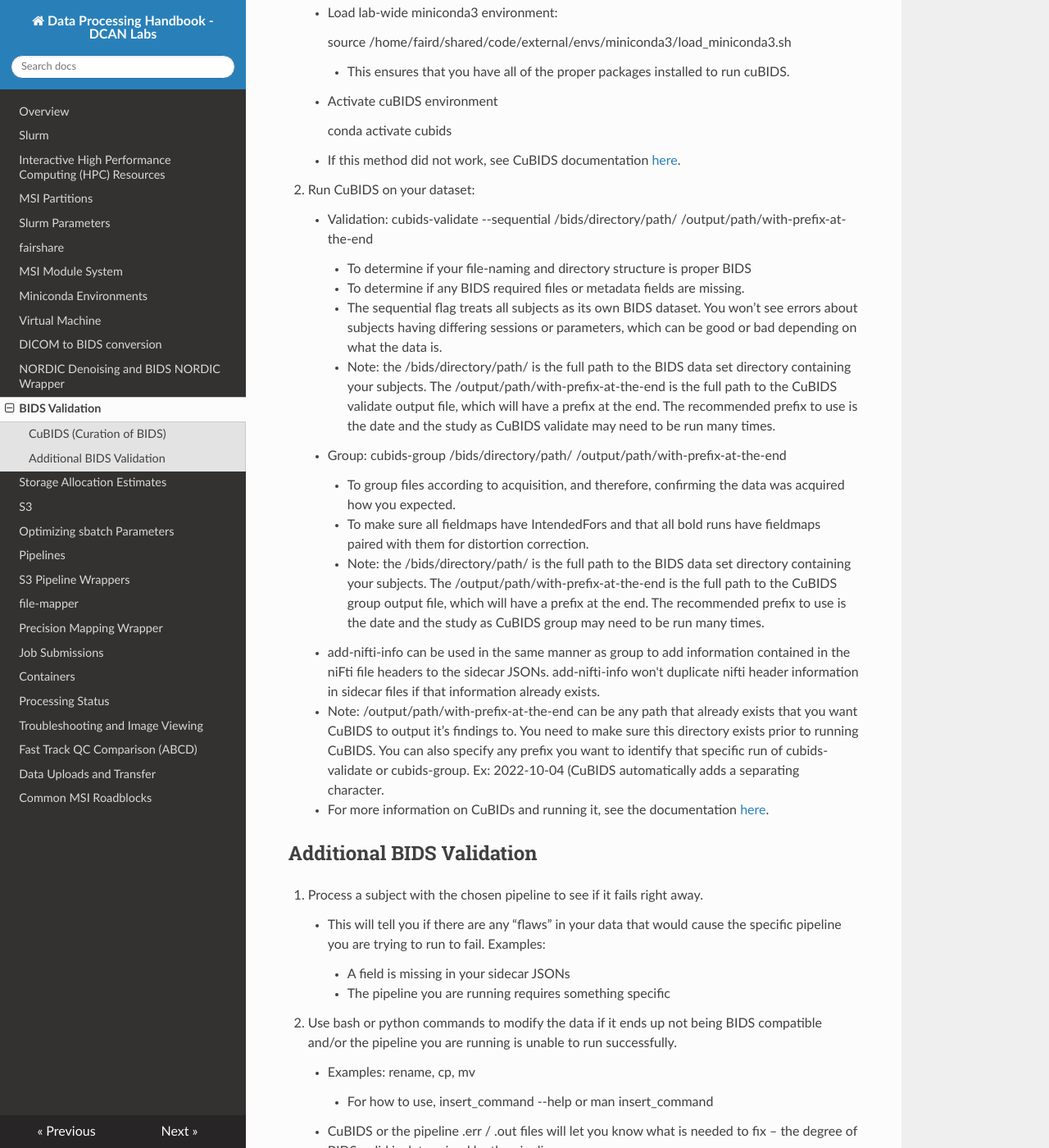
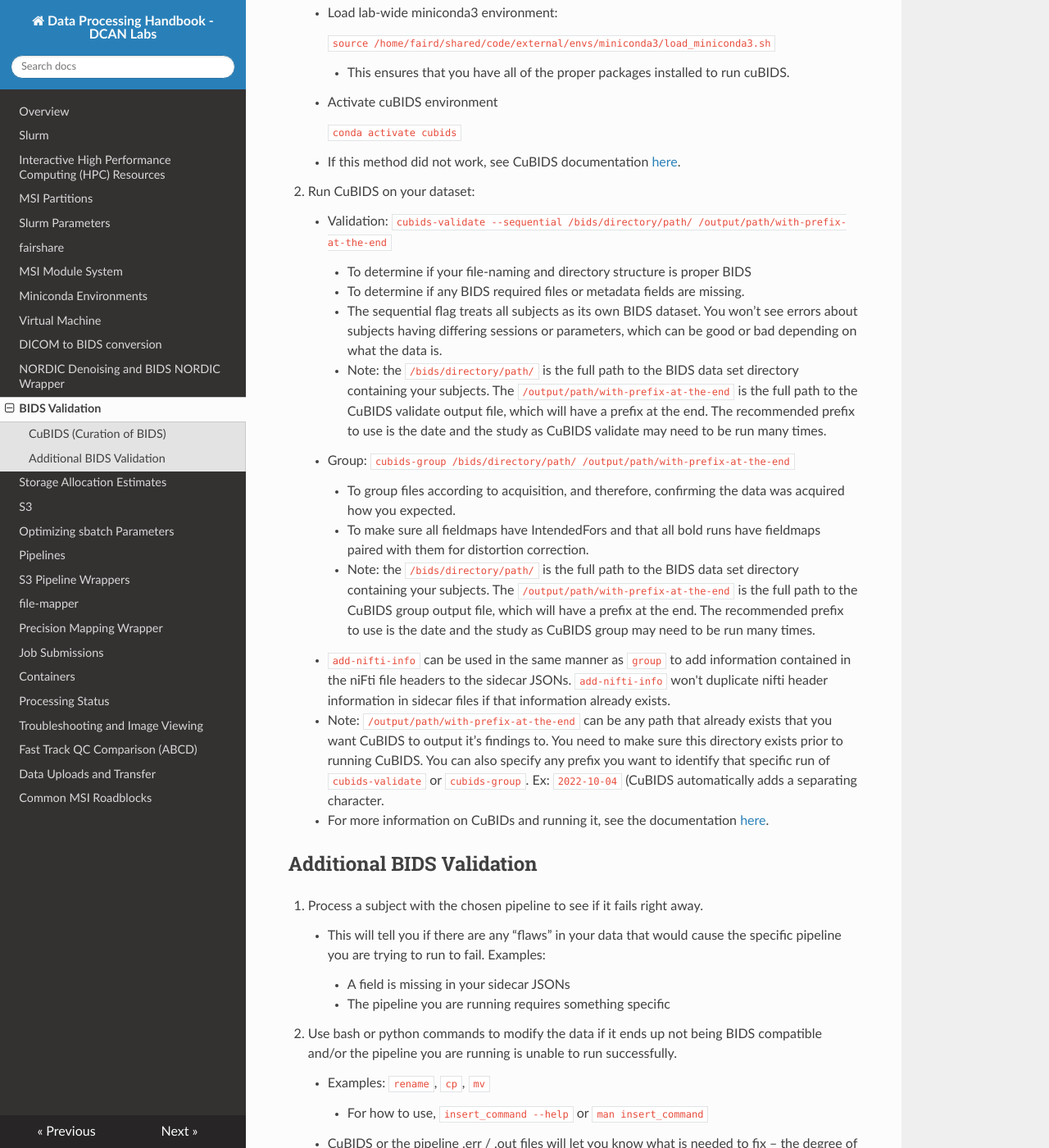
Before and after one commit to DCAN-Labs/cdni-brain, an MkDocs documentation site: the page built from docs/bids.md, in a window 1280 px wide and 1400 px high, scrolled down 368 px. Shown: the whole window at 82% size. Built offline with MkDocs 1.6.1, drawn with Linux system fonts in a browser that asks for light colours; nearby versions of some CDN libraries; some of the changed text lies outside the part shown.

Commit message:
added codeblocks dcm2bid-s3

```diff
--- a/docs/bids.md
+++ b/docs/bids.md
@@ -8,19 +8,19 @@ Used to make sure the data is BIDS valid (utilizing the [bids-validator package
 
     - Load lab-wide miniconda3 environment:
 
-        source /home/faird/shared/code/external/envs/miniconda3/load_miniconda3.sh
+        `source /home/faird/shared/code/external/envs/miniconda3/load_miniconda3.sh`
 
         - This ensures that you have all of the proper packages installed to run cuBIDS.
 
     - Activate cuBIDS environment
 
-        conda activate cubids
+        `conda activate cubids`
 
     - If this method did not work, see CuBIDS documentation [here](https://cubids.readthedocs.io/en/latest/installation.html).
 
 1. Run CuBIDS on your dataset:
 
-    - Validation: cubids-validate --sequential /bids/directory/path/ /output/path/with-prefix-at-the-end
+    - Validation: `cubids-validate --sequential /bids/directory/path/ /output/path/with-prefix-at-the-end`
 
         - To determine if your file-naming and directory structure is proper BIDS
 
@@ -28,19 +28,19 @@ Used to make sure the data is BIDS valid (utilizing the [bids-validator package
 
         - The sequential flag treats all subjects as its own BIDS dataset. You won’t see errors about subjects having differing sessions or parameters, which can be good or bad depending on what the data is.
 
-        - Note: the /bids/directory/path/ is the full path to the BIDS data set directory containing your subjects. The /output/path/with-prefix-at-the-end is the full path to the CuBIDS validate output file, which will have a prefix at the end. The recommended prefix to use is the date and the study as CuBIDS validate may need to be run many times.
+        - Note: the `/bids/directory/path/` is the full path to the BIDS data set directory containing your subjects. The `/output/path/with-prefix-at-the-end` is the full path to the CuBIDS validate output file, which will have a prefix at the end. The recommended prefix to use is the date and the study as CuBIDS validate may need to be run many times.
 
-    - Group: cubids-group /bids/directory/path/ /output/path/with-prefix-at-the-end
+    - Group: `cubids-group /bids/directory/path/ /output/path/with-prefix-at-the-end`
 
         - To group files according to acquisition, and therefore, confirming the data was acquired how you expected.
 
         - To make sure all fieldmaps have IntendedFors and that all bold runs have fieldmaps paired with them for distortion correction.
 
-        - Note: the /bids/directory/path/ is the full path to the BIDS data set directory containing your subjects. The /output/path/with-prefix-at-the-end is the full path to the CuBIDS group output file, which will have a prefix at the end. The recommended prefix to use is the date and the study as CuBIDS group may need to be run many times.
+        - Note: the `/bids/directory/path/` is the full path to the BIDS data set directory containing your subjects. The `/output/path/with-prefix-at-the-end` is the full path to the CuBIDS group output file, which will have a prefix at the end. The recommended prefix to use is the date and the study as CuBIDS group may need to be run many times.
 
-    - add-nifti-info can be used in the same manner as group to add information contained in the niFti file headers to the sidecar JSONs. add-nifti-info won't duplicate nifti header information in sidecar files if that information already exists.
+    - `add-nifti-info` can be used in the same manner as `group` to add information contained in the niFti file headers to the sidecar JSONs. `add-nifti-info` won't duplicate nifti header information in sidecar files if that information already exists.
 
-    - Note: /output/path/with-prefix-at-the-end can be any path that already exists that you want CuBIDS to output it’s findings to. You need to make sure this directory exists prior to running CuBIDS. You can also specify any prefix you want to identify that specific run of cubids-validate or cubids-group. Ex: 2022-10-04 (CuBIDS automatically adds a separating character.
+    - Note: `/output/path/with-prefix-at-the-end` can be any path that already exists that you want CuBIDS to output it’s findings to. You need to make sure this directory exists prior to running CuBIDS. You can also specify any prefix you want to identify that specific run of `cubids-validate` or `cubids-group`. Ex: `2022-10-04` (CuBIDS automatically adds a separating character.
 
     - For more information on CuBIDs and running it, see the documentation [here](https://cubids.readthedocs.io/en/latest/index.html).
 
@@ -56,15 +56,15 @@ Used to make sure the data is BIDS valid (utilizing the [bids-validator package
 
 2. Use bash or python commands to modify the data if it ends up not being BIDS compatible and/or the pipeline you are running is unable to run successfully.
 
-    - Examples: rename, cp, mv
+    - Examples: `rename`, `cp`, `mv`
 
-        - For how to use, insert_command --help or man insert_command
+        - For how to use, `insert_command --help` or `man insert_command`
 
     - CuBIDS or the pipeline .err / .out files will let you know what is needed to fix – the degree of BIDS-valid is determined by the pipeline.
 
     - Common errors:
 
-        - IntendedFor sidecar JSON fields missing
+        - `IntendedFor` sidecar JSON fields missing
 
         - BIDS flags out of order in the file names
 
```
Also changed, not shown: docs/dcm2bids.md (+20 -20 lines), docs/storage.md (+1 -1 lines).
